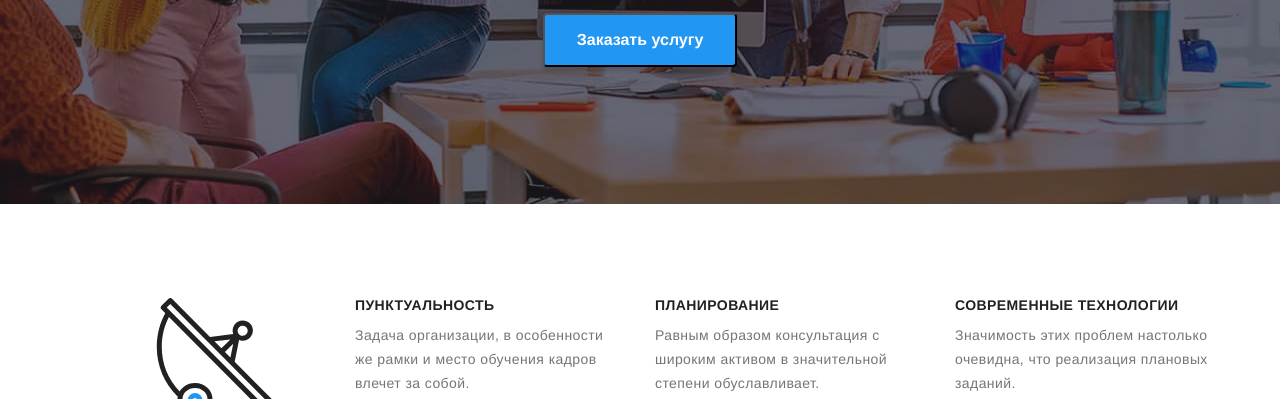
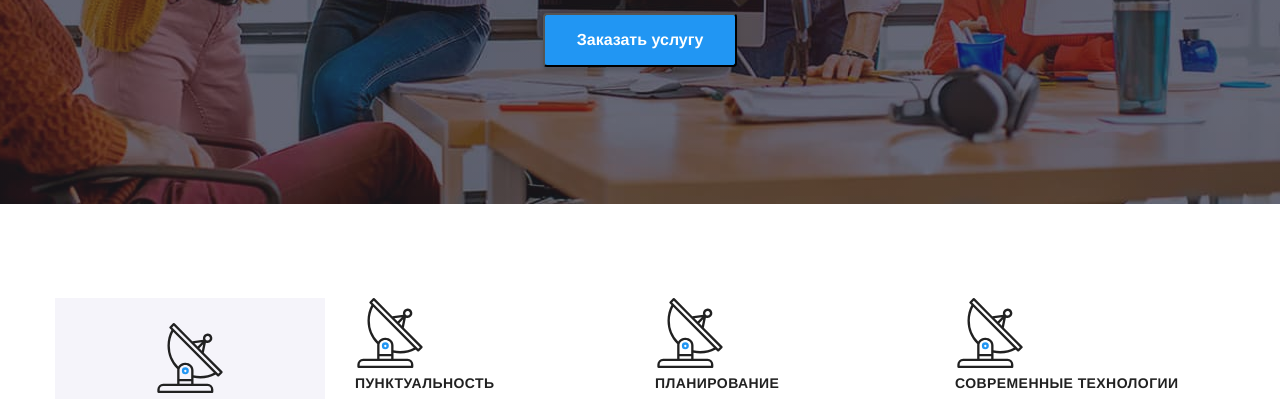
Before and after one commit to Sv0707/goit-markup-hw-04, a plain HTML site: page index.html in a window 1280 px wide. Shown: the part 477-876 px from the top of the page. Drawn offline with nearby package versions, Linux system fonts and the light colour scheme.

Commit message:
adding advantages icons

```diff
--- a/css/styles.css
+++ b/css/styles.css
@@ -242,6 +242,19 @@ margin-left: 50px;
   width: 270px;
 }
 
+.advantages-list .test {
+  height: 120px;
+  width: 270px;
+  padding: 25px 100px;
+  background-color: #F5F4FA;
+  margin-bottom: 30px;
+}
+
+.advantages-list .icon {
+  width: 70px;
+  height: 70px;
+}
+
 .advantages-list .item + .item {
   margin-left: 30px;
 }
--- a/index.html
+++ b/index.html
@@ -77,8 +77,8 @@
         <div class="container">
           <ul class="advantages-list list">
             <li class="item">
-              <div>
-                <svg class="">
+              <div class="test">
+                <svg class="icon">
                   <use href="./images/svg-sprite.svg#icon-antenna">
                   </use>
                 </svg>
@@ -90,6 +90,12 @@
               </p>
             </li>
             <li class="item">
+              <div>
+                <svg class="icon">
+                  <use href="./images/svg-sprite.svg#icon-antenna">
+                  </use>
+                </svg>
+              </div>
               <h3 class="title">Пунктуальность</h3>
               <p>
                 Задача организации, в особенности же рамки и место обучения
@@ -97,6 +103,12 @@
               </p>
             </li>
             <li class="item">
+              <div class="">
+                <svg class="icon" width="70" height="70">
+                  <use href="./images/svg-sprite.svg#icon-antenna">
+                  </use>
+                </svg>
+              </div>
               <h3 class="title">Планирование</h3>
               <p>
                 Равным образом консультация с широким активом в значительной
@@ -104,6 +116,12 @@
               </p>
             </li>
             <li class="item">
+              <div>
+                <svg class="icon">
+                  <use href="./images/svg-sprite.svg#icon-antenna">
+                  </use>
+                </svg>
+              </div>
               <h3 class="title">Современные технологии</h3>
               <p>
                 Значимость этих проблем настолько очевидна, что реализация
```
